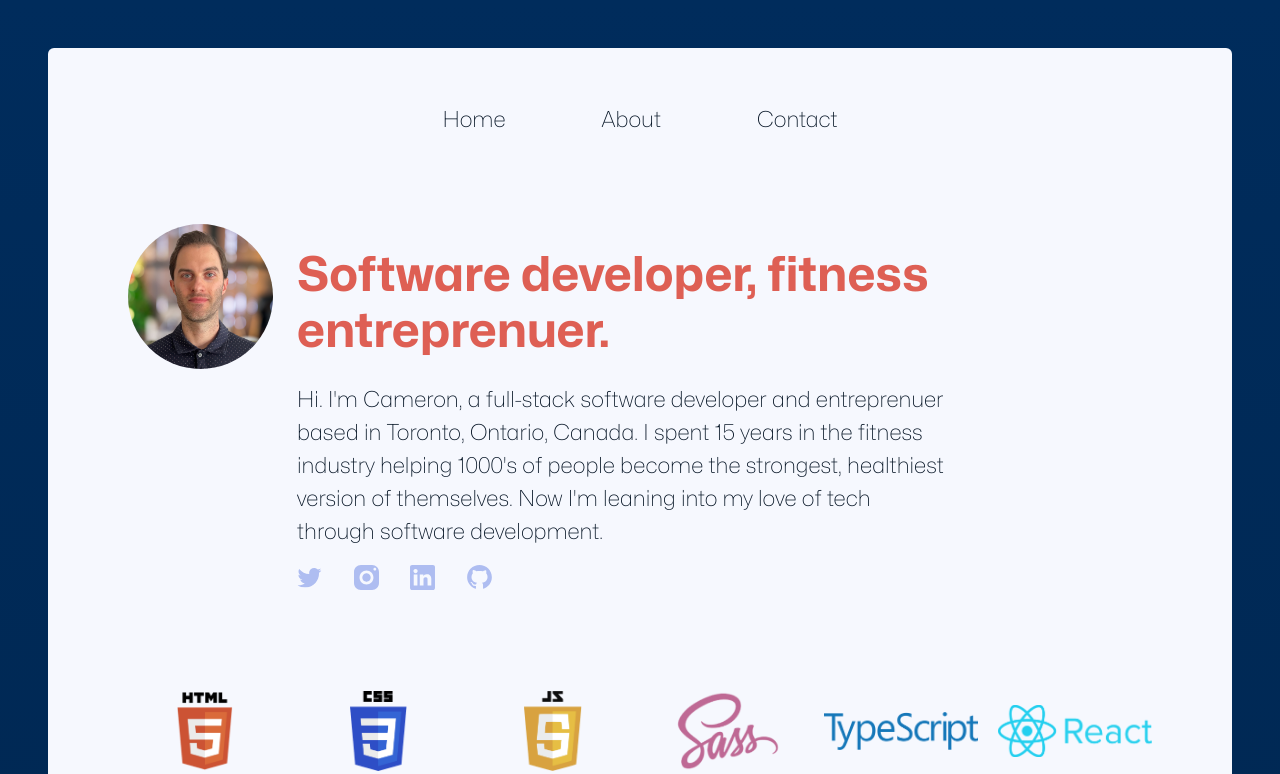
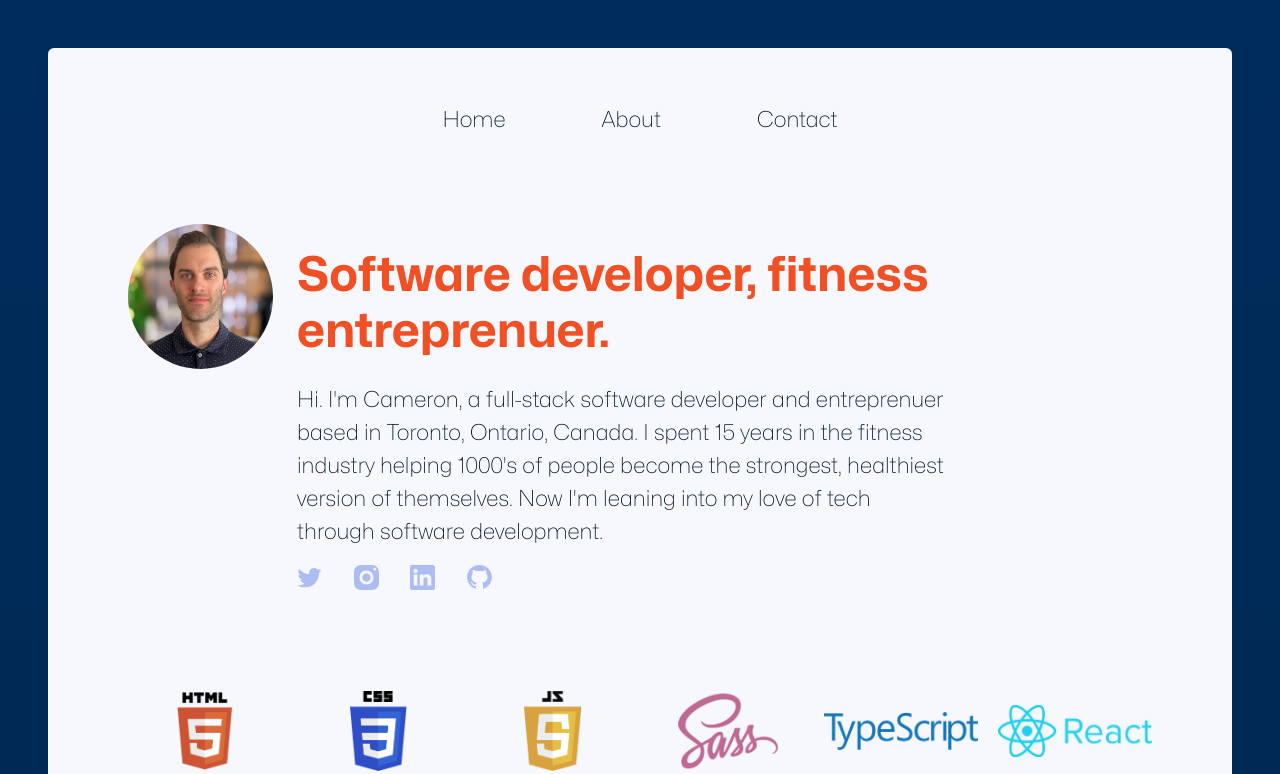
Before and after one commit to cameronmakarchuk/portfolio-site-client, a React (Create React App) app: page / in a window 1280 px wide. Shown: the top 774 px of the page. Built offline with nearby package versions, Linux system fonts and the light colour scheme.

Commit message:
chore: update accent color

```diff
--- a/src/styles/partials/_variables.scss
+++ b/src/styles/partials/_variables.scss
@@ -19,7 +19,7 @@ $tertiary-dark: #00346b;
 $primary-background: #001933;
 $secondary-background: #00264f;
 
-$primary-accent: #de5f54;
+$primary-accent: #F15025;
 
 // BREAKPOINTS
 $tablet: 768px;
```
